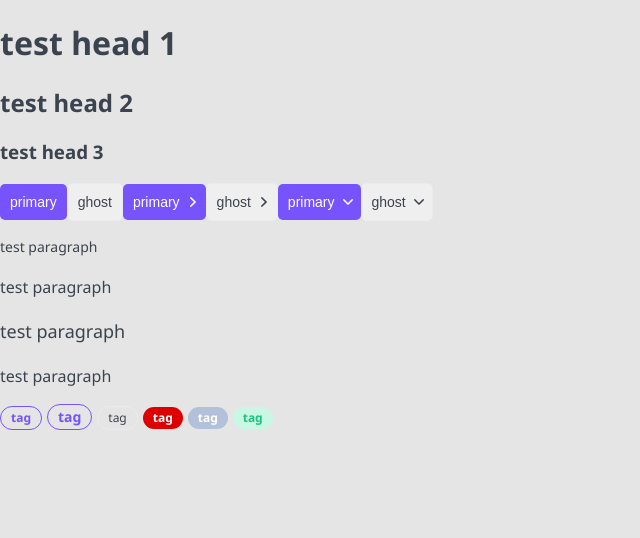
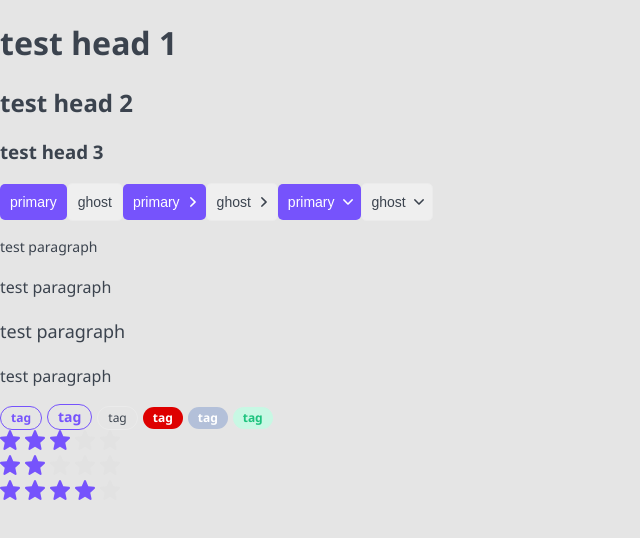
Before and after one commit to maksym-rakomin/next-ts-demo-app, a Next.js app: page / in a window 1280 px wide. Shown: the top 538 px of the page, without its empty margins (0-640 px from the left). Built offline with nearby package versions, Linux system fonts and the light colour scheme.

Commit message:
create component rating

```diff
--- /dev/null
+++ b/components/Rating/Rating.module.css
@@ -0,0 +1,9 @@
+.filled svg {
+    fill: var(--primary);
+}
+.star svg {
+    margin-right: 5px;
+}
+.editable {
+    cursor: pointer;
+}
--- /dev/null
+++ b/components/Rating/Rating.tsx
@@ -0,0 +1,70 @@
+import {RatingProps} from "./Rating.props";
+import styles from './Rating.module.css';
+import StarIcon from './Star.svg';
+import cn from "classnames";
+import {useEffect, useState, KeyboardEvent} from "react";
+
+export const Rating = ({isEditable = false, rating, setRating, ...props}: RatingProps): JSX.Element => {
+    const [ratingArray, setRatingArray] = useState<JSX.Element[]>(new Array(5).fill(<></>))
+
+    const constructRating = (currentRating: number) => {
+        const updatedArray = ratingArray.map((r: JSX.Element, i: number) => {
+            return (
+                <span
+                    key={i}
+                    className={
+                        cn(
+                            styles.star,
+                            {
+                                [styles.filled]: i < currentRating,
+                                [styles.editable]: isEditable,
+                            }
+                        )
+                    }
+                >
+                    <StarIcon
+                        onMouseEnter={() => changeDisplay(i + 1)}
+                        onMouseLeave={() => changeDisplay(rating)}
+                        onClick={() => onClick(i + 1)}
+                        onKeyDown={(e: KeyboardEvent<SVGElement>) => isEditable && handleSpace(i + 1, e)}
+                        tabIndex={isEditable ? 0 : -1}
+                    />
+                </span>
+            )
+        })
+
+        setRatingArray(updatedArray)
+    }
+
+    const changeDisplay = (i: number) => {
+        if (isEditable) {
+            constructRating(i)
+        }
+    }
+
+    const onClick = (i: number) => {
+        if (isEditable && setRating) {
+            setRating(i)
+        }
+    }
+
+    const handleSpace = (i: number, e: KeyboardEvent<SVGElement>) => {
+        if (e.code === 'Space' && setRating) {
+            setRating(i)
+        }
+    }
+
+    useEffect(() => {
+        constructRating(rating)
+    }, [rating])
+
+    return (
+        <div
+            className={cn(styles.p)}
+            {...props}
+        >
+            {
+                ratingArray.map((r, i) => (<span key={i}>{r}</span>))
+            }
+        </div>)
+}
--- a/components/index.ts
+++ b/components/index.ts
@@ -2,3 +2,4 @@
 export * from './Button/Button'
 export * from './Ptag/Ptag'
 export * from './Tag/Tag'
+export * from './Rating/Rating'
--- a/pages/index.tsx
+++ b/pages/index.tsx
@@ -1,6 +1,8 @@
-import {Htag, Button, Ptag, Tag} from "../components";
+import {Htag, Button, Ptag, Tag, Rating} from "../components";
+import {useState} from "react";
 
 export default function Home(): JSX.Element {
+	const [rating, setRating] = useState<number>(2)
 
 	return (
 		<div>
@@ -28,6 +30,10 @@
 			<Tag href='#' size="s" color="red">tag</Tag>
 			<Tag size="s" color="gray">tag</Tag>
 			<Tag size="s" color="green">tag</Tag>
+
+			<Rating rating={3} setRating={() => ({})} isEditable />
+			<Rating rating={rating} setRating={(rating) => setRating(rating)} isEditable />
+			<Rating rating={4}  />
 		</div>
 	);
 }
```
Also changed, not shown: components/Rating/Rating.props.ts (added, +7 -0 lines), components/Rating/Star.svg (added).
